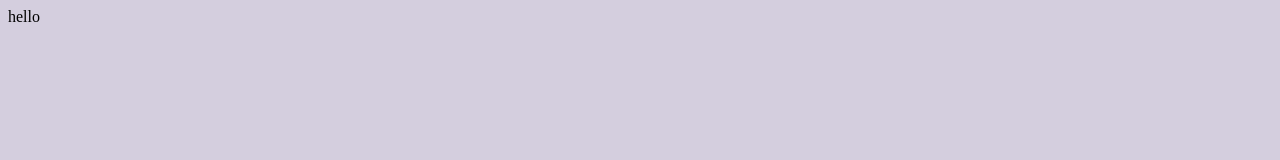
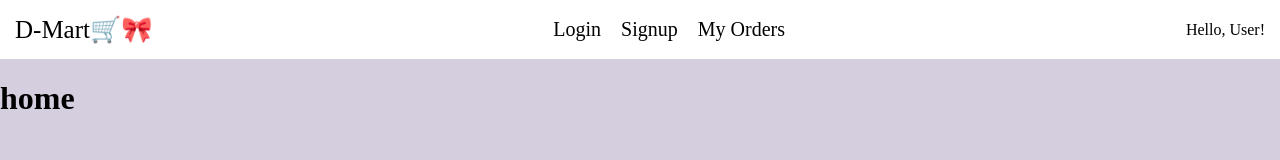
Before and after one commit to aaru-01/apana-bazar, a React app in the folder client/: page / in a window 1280 px wide. Built offline with nearby package versions, Linux system fonts and the light colour scheme.

Commit message:
added navbar and  myorders page

```diff
--- a/client/src/components/Navbar/Navbar.css
+++ b/client/src/components/Navbar/Navbar.css
@@ -0,0 +1,33 @@
+.Navbar-container {
+    background-color: white;
+    padding: 15px;
+    display: flex;
+    justify-content: space-between;
+    align-items: center;
+}
+
+.navbar-brand {
+    text-decoration: none;
+    color: #000;
+    font-size: 25px;
+}
+.navbar-link{
+    text-decoration: none;
+    color: #000;
+    font-size: 20px;
+    margin: 0 10px;
+}
+.navbar-link:hover{
+    background-color: #000;
+    color: #fff;
+    padding: 5px 10px;
+    border-radius: 5px;
+    transition: 0.3s;
+}
+.navbar-logout{
+    text-decoration: none;
+    color: #000;
+    font-size: 20px;
+    margin: 0 10px;
+    cursor: pointer;
+}
--- a/client/src/components/Navbar/Navbar.js
+++ b/client/src/components/Navbar/Navbar.js
@@ -1,11 +1,52 @@
-import React from 'react'
+import React, { useEffect, useState } from 'react'
+import "./Navbar.css"
+import { Link } from "react-router-dom"
 
 function Navbar() {
-  return (
-    <div>
 
-    </div>
-  )
+    const [user, setUser] = useState({});
+
+    useEffect(() => {
+        const storageUser = JSON.parse(localStorage.getItem("user") || '{}');
+        setUser(storageUser);
+    }, [])
+    return (
+        <div className='Navbar-container'>
+            <Link to="/" className='navbar-brand'>
+                D-Mart🛒🎀
+            </Link>
+
+
+            <div>
+                <Link to="/login" className='navbar-link'>
+                    Login
+                </Link>
+
+                <Link to="/signup" className='navbar-link'>
+                    Signup
+                </Link>
+
+                <Link to="/orders" className='navbar-link'>
+                    My Orders
+                </Link>
+            </div>
+
+            <div>
+                Hello, {user.name || "User!"}
+
+                {
+                    user.name ? (
+                        <span className='navbar-logout' onClick={() => {
+                            localStorage.removeItem("user");
+                            window.location.href = "/login";
+                        }}> Logout </span>
+                    )
+                        :
+                        null
+                }
+            </div>
+        </div>
+    )
 }
 
 
--- a/client/src/index.css
+++ b/client/src/index.css
@@ -1,5 +1,7 @@
 body{
     background-color: rgb(212, 206, 222);
+    margin: 0;
+    padding: 0;
     /* background-color: rgb(216, 223, 222); */
 }
 .text-center{
--- a/client/src/index.js
+++ b/client/src/index.js
@@ -6,6 +6,7 @@ import { createBrowserRouter, RouterProvider } from "react-router-dom";
 import Home from "./views/Home/Home"
 import Signup from './views/Signup/Signup';
 import Login from './views/Login/Login';
+import Myorders from './views/Myorders/Myorders';
 
 const root = ReactDOM.createRoot(document.getElementById('root'));
 
@@ -21,6 +22,10 @@ const router = createBrowserRouter([
   {
     path: '/signup',
     element: <Signup />
+  },
+  {
+    path: '/orders',
+    element: <Myorders />
   }
 ])
 
--- a/client/src/views/Home/Home.js
+++ b/client/src/views/Home/Home.js
@@ -1,10 +1,12 @@
 import React from 'react'
 import "./Home.css"
+import Navbar from '../../components/Navbar/Navbar'
 
 function Home() {
   return (
     <div>
-      hello
+      <Navbar />
+      <h1>home</h1>
     </div>
   )
 }
--- a/client/src/views/Login/Login.css
+++ b/client/src/views/Login/Login.css
@@ -12,6 +12,3 @@
     margin: 10px auto;
     width: 150px;
 }
-.signup-link{
-
-}
--- a/client/src/views/Login/Login.js
+++ b/client/src/views/Login/Login.js
@@ -1,7 +1,9 @@
-import React, { useState } from 'react'
+import React, { useEffect, useState } from 'react'
 import "./Login.css"
 import { Link } from 'react-router-dom'
 import axios from 'axios'
+
+import Navbar from '../../components/Navbar/Navbar'
 
 function Login() {
   const [email, setEmail] = useState("")
@@ -22,8 +24,17 @@ function Login() {
 
   }
 
+  useEffect(() => {
+    const storageUser = JSON.parse(localStorage.getItem("user") || '{}');
+    if (storageUser?.email) {
+      alert("You are already logged in!");
+      window.location.href = "/";
+    }
+  }, [])
+
   return (
     <div>
+      <Navbar />
       <form className='login-form'>
         <h1 className='text-center'>Login</h1>
 
--- /dev/null
+++ b/client/src/views/Myorders/Myorders.js
@@ -0,0 +1,25 @@
+import React, { useState , useEffect} from 'react'
+import Navbar from '../../components/Navbar/Navbar'
+
+function Myorders() {
+
+    const [user, setUser] = useState({});
+    useEffect(() => {
+        const storageUser = JSON.parse(localStorage.getItem("user") || '{}');
+       if(storageUser?.email){
+        setUser(storageUser);
+       }else{
+        alert("You are not logged in!");
+        window.location.href = '/login';
+       }
+
+    }, [])
+    return (
+        <div>
+            <Navbar />
+            <h1>My orders</h1>
+        </div>
+    )
+}
+
+export default Myorders
--- a/client/src/views/Signup/Signup.js
+++ b/client/src/views/Signup/Signup.js
@@ -1,7 +1,9 @@
-import React, { useState } from 'react'
+import React, { useState , useEffect} from 'react'
 import "./Signup.css"
 import axios from 'axios'
 import { Link } from 'react-router-dom'
+
+import Navbar from '../../components/Navbar/Navbar'
 
 function Signup() {
 
@@ -67,8 +69,18 @@ function Signup() {
     //   await.response.save();
 
     //     )
+
+
+    useEffect(() => {
+        const storageUser = JSON.parse(localStorage.getItem("user") || '{}');
+        if (storageUser?.email) {
+          alert("You are already logged in!");
+          window.location.href = "/";
+        }
+      }, [])
     return (
         <div>
+             <Navbar />
             <form className='signup-form'>
                 <h1 className='text-center'>Signup</h1>
 
```
Also changed, not shown: client/src/views/Myorders/Myorders.css (added).
